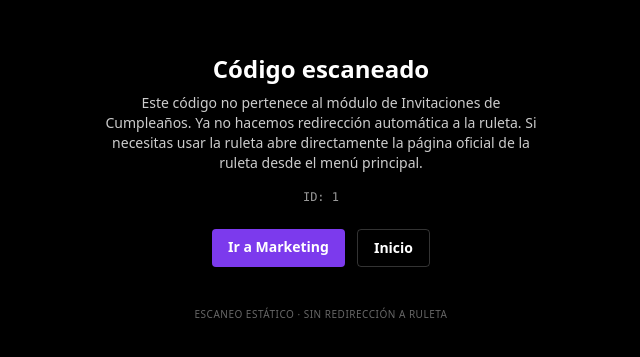
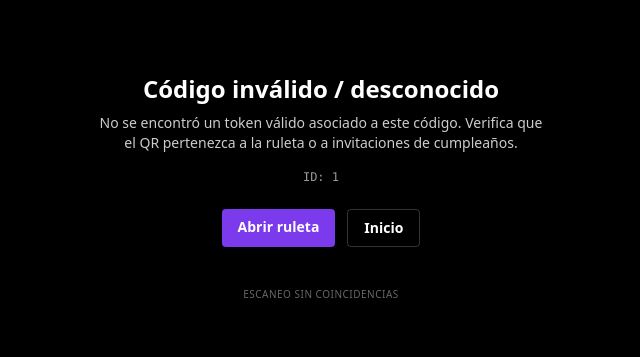
Before and after one commit to CuckCybsacTEST/tokensapp, a Next.js app: page /r/1 in a window 1280 px wide. Shown: the part 213-570 px from the top of the page, without its empty margins (319-959 px from the left). Built offline with nearby package versions, Linux system fonts and the light colour scheme; no server answers; the database is empty.

Commit message:
roulette: restore /r/<token> auto-redirect to marketing roulette for batch tokens; keep birthday & invalid handling

```diff
--- a/src/app/r/[tokenId]/page.tsx
+++ b/src/app/r/[tokenId]/page.tsx
@@ -17,27 +17,37 @@ function sanitizeTokenId(raw: string): string {
  */
 export default async function TokenPage({ params }: { params: { tokenId: string } }) {
   const cleanId = sanitizeTokenId(params.tokenId);
-  // Si es un token de cumpleaños sigue redirigiendo a /b (flujo correcto)
+
+  // 1. Flow especial de invitaciones de cumpleaños -> /b/<code>
   try {
     const invite = await prisma.inviteToken.findUnique({ where: { code: cleanId }, select: { id: true } });
     if (invite) {
       redirect(`/b/${cleanId}`);
     }
   } catch {}
-  // NO redirige jamás a la ruleta. Mostramos una página informativa.
+
+  // 2. Intentar localizar un token regular de batches
+  try {
+    const token = await prisma.token.findUnique({ where: { id: cleanId }, select: { id: true } });
+    if (token) {
+      // Redirigimos directamente a la nueva UI de ruleta (marketing) manteniendo compatibilidad
+      redirect(`/marketing/ruleta?tokenId=${encodeURIComponent(cleanId)}`);
+    }
+  } catch {}
+
+  // 3. Si no es invite ni token válido, mostrar mensaje (manteniendo feedback del escaneo)
   return (
     <div className="min-h-screen flex flex-col items-center justify-center px-6 text-center text-white bg-black">
-      <h1 className="text-2xl font-bold mb-2">Código escaneado</h1>
+      <h1 className="text-2xl font-bold mb-2">Código inválido / desconocido</h1>
       <p className="opacity-80 max-w-md text-sm mb-4">
-        Este código no pertenece al módulo de Invitaciones de Cumpleaños. Ya no hacemos redirección automática a la ruleta.
-        Si necesitas usar la ruleta abre directamente la página oficial de la ruleta desde el menú principal.
+        No se encontró un token válido asociado a este código. Verifica que el QR pertenezca a la ruleta o a invitaciones de cumpleaños.
       </p>
       <p className="text-xs opacity-60 mb-6 font-mono break-all">ID: {cleanId}</p>
       <div className="flex gap-3 flex-wrap justify-center">
-        <a href="/marketing" className="rounded px-4 py-2 bg-violet-600 font-semibold text-sm">Ir a Marketing</a>
+        <a href="/marketing/ruleta" className="rounded px-4 py-2 bg-violet-600 font-semibold text-sm">Abrir ruleta</a>
         <a href="/" className="rounded px-4 py-2 border border-white/20 font-semibold text-sm">Inicio</a>
       </div>
-      <div className="mt-10 text-[10px] uppercase tracking-wider opacity-40">Escaneo estático · Sin redirección a ruleta</div>
+      <div className="mt-10 text-[10px] uppercase tracking-wider opacity-40">Escaneo sin coincidencias</div>
     </div>
   );
 }
```
